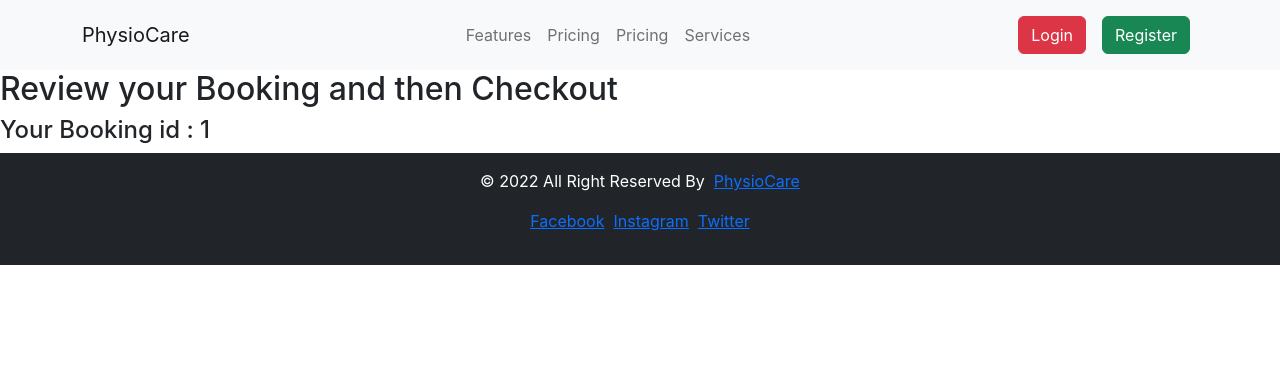
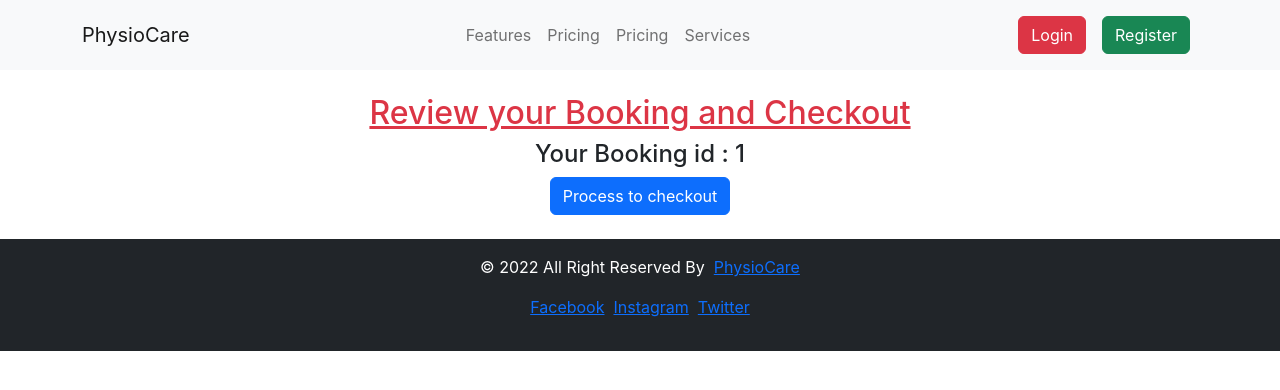
Before and after one commit to itamim345/PhysioCare, a React (Create React App) app: page /booking/1 in a window 1280 px wide. Shown: the top 390 px of the page. Built offline with nearby package versions, Linux system fonts and the light colour scheme.

Commit message:
Added checkout button, protected route, and other changes

```diff
--- a/src/App.js
+++ b/src/App.js
@@ -7,6 +7,8 @@ import MyServices from './Pages/MyServices/MyServices';
 import BookingPage from './Pages/BookingPage/BookingPage';
 import Login from './Pages/Login/Login';
 import Register from './Pages/Register/Register';
+import RequireAuth from './Pages/RequireAuth/RequireAuth';
+import Checkout from './Pages/Checkout/Checkout';
 
 function App() {
     return (
@@ -20,6 +22,11 @@ function App() {
                     <Route path='/booking/:bookingId' element={<BookingPage />} />
                     <Route path='/login' element={<Login/>}/>
                     <Route path='/register' element={<Register/>}/>
+                    <Route path='/checkout' element={
+                        <RequireAuth>
+                            <Checkout/>
+                        </RequireAuth>
+                    }/>
                 </Routes>
                 <Footer/>
             </BrowserRouter>
--- a/src/Pages/BookingPage/BookingPage.js
+++ b/src/Pages/BookingPage/BookingPage.js
@@ -1,12 +1,16 @@
 import React from 'react';
-import { useParams } from 'react-router-dom';
+import { Button } from 'react-bootstrap';
+import { Link, useParams } from 'react-router-dom';
 
 export default function BookingPage() {
     const {bookingId} = useParams()
   return (
-    <div>
-      <h2>Review your Booking and then Checkout</h2>
+    <div className='py-4 container text-center'>
+      <h2 className='text-danger text-decoration-underline'>Review your Booking and Checkout</h2>
       <h4>Your Booking id : {bookingId}</h4>
+      <Link to="/checkout">
+        <Button>Process to checkout</Button>
+      </Link>
     </div>
   );
 }
--- /dev/null
+++ b/src/Pages/Checkout/Checkout.js
@@ -0,0 +1,9 @@
+import React from 'react';
+
+export default function Checkout() {
+  return (
+    <div>
+      <h2>Please Checkout your Booking</h2>
+    </div>
+  );
+}
--- /dev/null
+++ b/src/Pages/RequireAuth/RequireAuth.js
@@ -0,0 +1,13 @@
+import React from 'react';
+import { useAuthState } from 'react-firebase-hooks/auth';
+import { Navigate, useLocation } from 'react-router-dom';
+import auth from '../../firebase.init';
+
+export default function RequireAuth({children}) {
+    const [user] = useAuthState(auth);
+    const location = useLocation();
+    if (!user) {
+        return <Navigate to="/login" state={{ from: location }} replace />
+    }
+  return children;
+};
```
